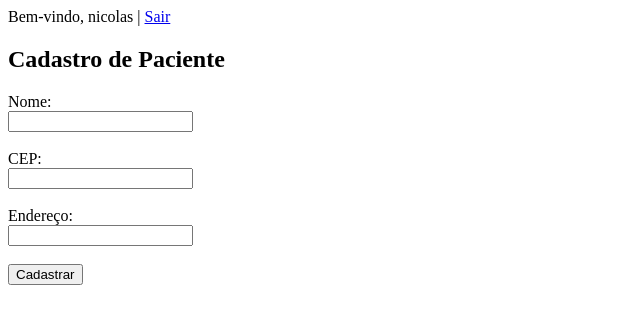
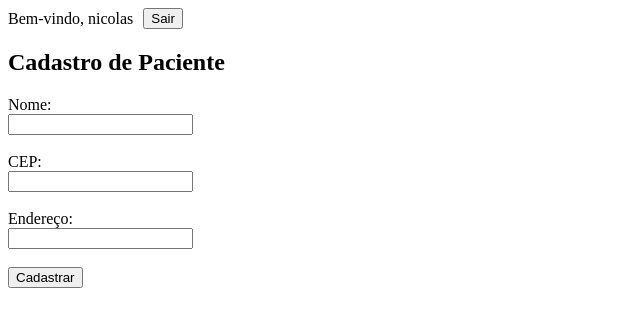
Before and after one commit to NicolasOliveira72/UBS-Triagem, a Django app: page / in a window 1280 px wide. Shown: the top 327 px of the page, without its empty margins (0-640 px from the left). Run offline with Django 4.2, Linux system fonts and the light colour scheme; a user stored in the database is signed in.

Commit message:
:sparkles: feat: add logout

```diff
--- a/pacientes/templates/index.html
+++ b/pacientes/templates/index.html
@@ -5,7 +5,14 @@
 </head>
 <body>
     {% if user.is_authenticated %} <!-- Autenticação de usuário-->
-        <p>Bem-vindo, {{ user.username }} | <a href="{% url 'logout' %}">Sair</a></p>
+        <div style="display: flex; align-items: center; gap: 10px;">
+            <p style="margin: 0;">Bem-vindo, {{ user.username }}</p>
+            <form action="{% url 'logout' %}" method="post" style="margin: 0;">
+                {% csrf_token %}
+                <button type="submit" class="link-button">Sair</button>
+            </form>
+        </div>
+
 
         <h2>Cadastro de Paciente</h2>
         <form id="triagem-form" method="POST">
```
Also changed, not shown: db.sqlite3.
